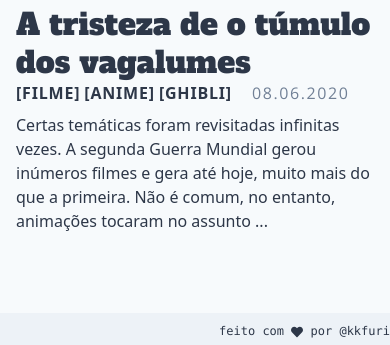
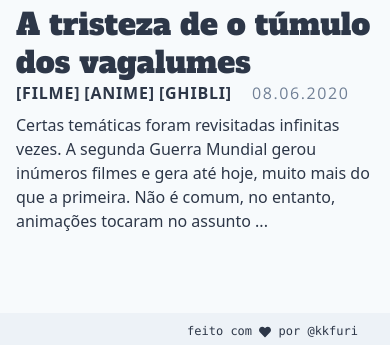
Before and after one commit to kkfuri/gatsby-anime-blog, a Gatsby site: page / in a window 390 px wide. Shown: the part 3895-4240 px from the top of the page. Built offline with nearby package versions, Linux system fonts and the light colour scheme; Gatsby itself is replaced by a stand-in of ours.

Commit message:
fix: adjust spacing in footer so it doesnt bug on rounded screen phones

```diff
--- a/src/components/footer/index.js
+++ b/src/components/footer/index.js
@@ -3,10 +3,14 @@ import { FaHeart } from "react-icons/fa"
 
 const Footer = () => (
   <footer className="w-full py-1 mx-auto bg-gray-200">
-    <div className="container mx-auto text-right">
+    <div className="container mx-auto text-right px-8">
       <code className="text-xs">
         feito com <FaHeart className="inline" /> por{" "}
-        <a href="https://github.com/kkfuri" target="_blank" rel="noreferrer noopener">
+        <a
+          href="https://github.com/kkfuri"
+          target="_blank"
+          rel="noreferrer noopener"
+        >
           @kkfuri
         </a>
       </code>
```
